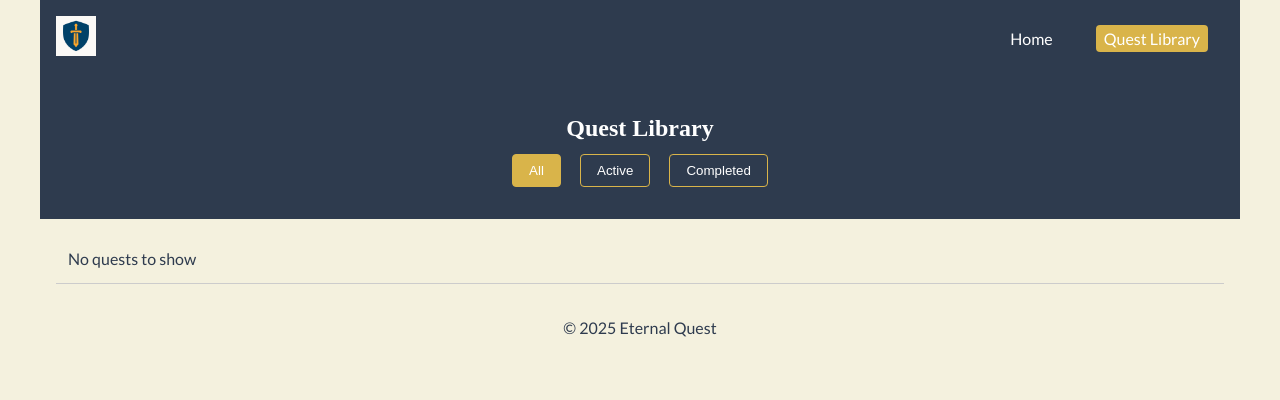
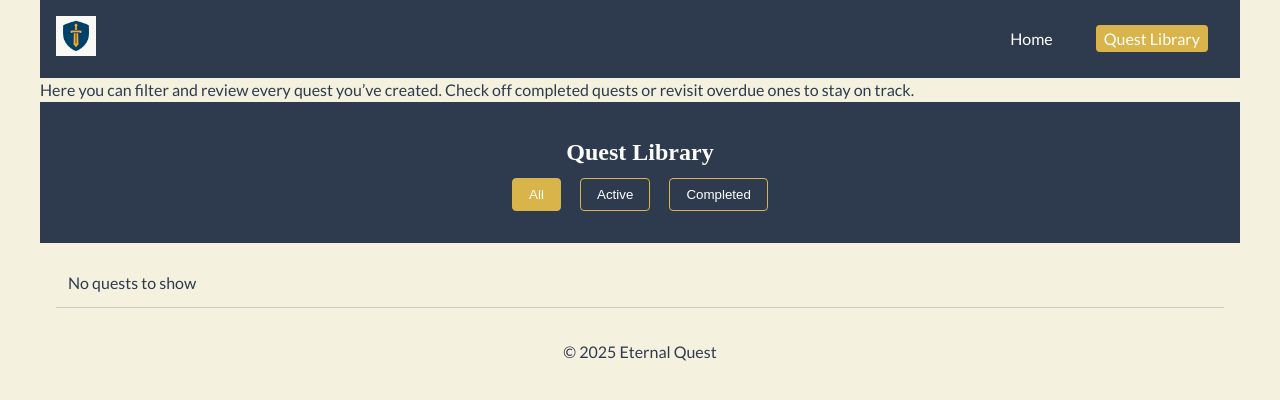
Before and after one commit to ianyoung2820/wdd131, a plain HTML site: page eternalquest/library.html in a window 1280 px wide. Drawn offline with Linux system fonts and the light colour scheme; a web font is replaced by a local one.

Commit message:
W13 Update 8

```diff
--- a/eternalquest/library.html
+++ b/eternalquest/library.html
@@ -18,6 +18,13 @@
   </header>
 
   <main>
+    <section class="library-intro">
+  <p>
+    Here you can filter and review every quest you’ve created.
+    Check off completed quests or revisit overdue ones to stay on track.
+  </p>
+</section>
+
     <section class="library-hero">
       <h1>Quest Library</h1>
       <div class="filters">
```
Also changed, not shown: eternalquest/index.html (+3 -2 lines).
